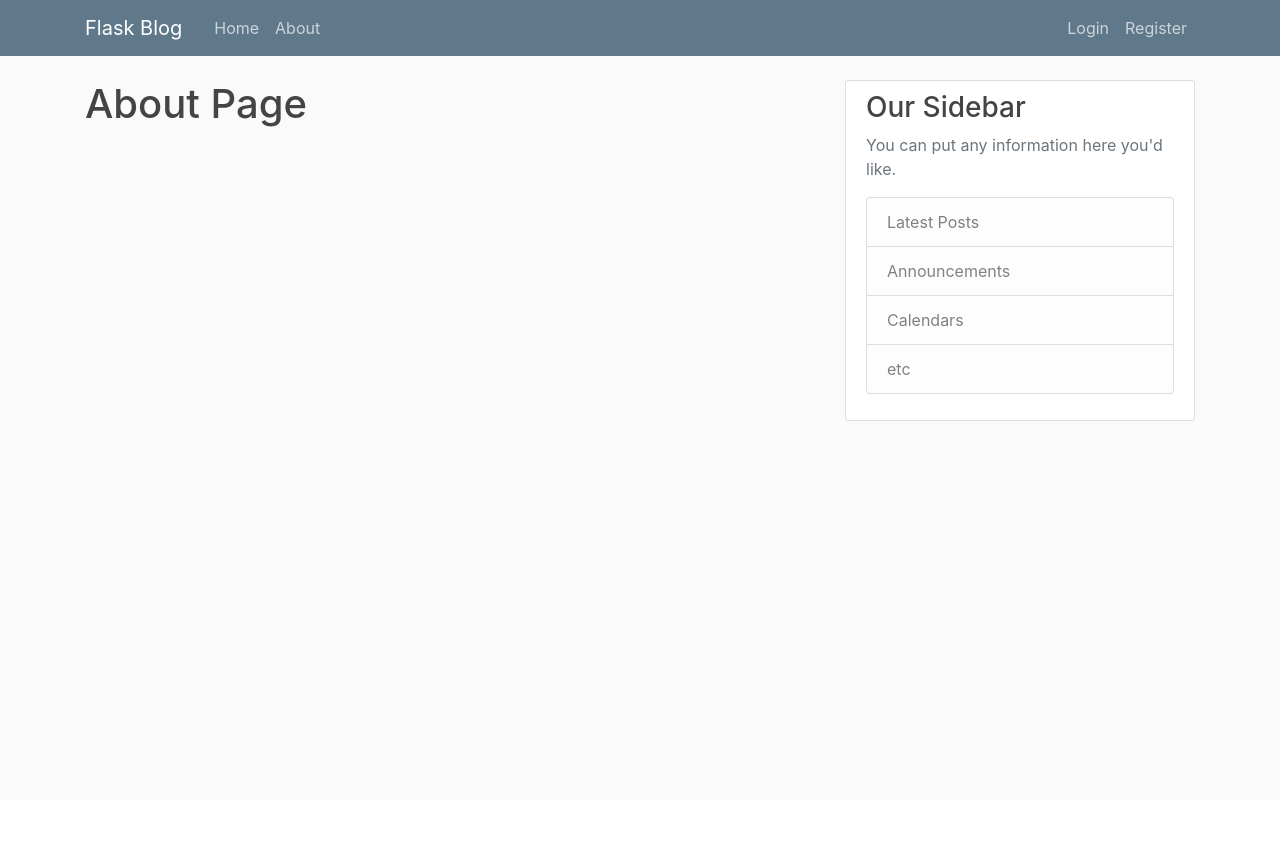
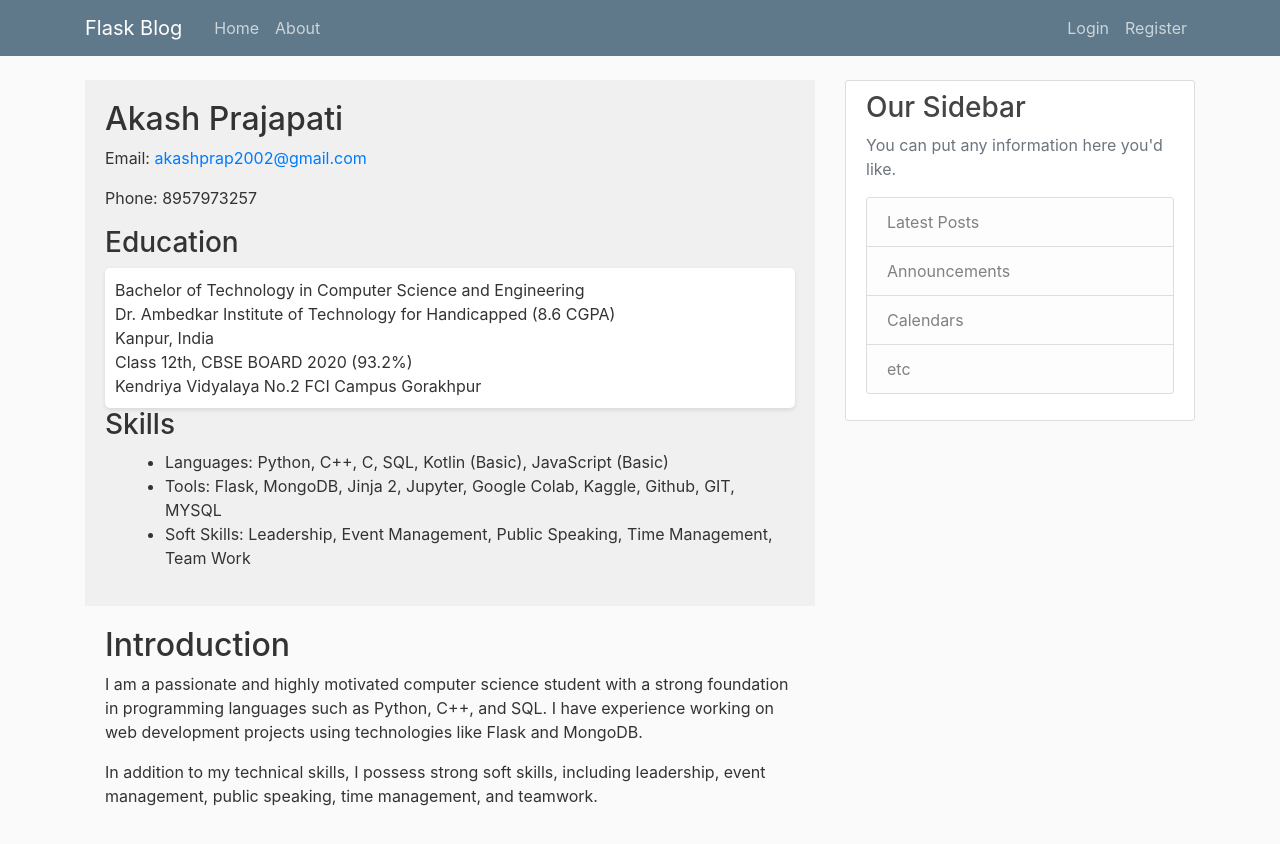
Before and after one commit to akashprap/Flask_Blog, a Flask app: page /about in a window 1280 px wide. Before the commit the page ends 421 px from the top, so only its background shows below. Run offline with Flask 3, Linux system fonts and the light colour scheme; some libraries are stand-ins or nearby versions.

Commit message:
update about

```diff
--- a/flaskblog/templates/about.html
+++ b/flaskblog/templates/about.html
@@ -1,4 +1,49 @@
 {% extends "layout.html" %}
 {% block content %}
-<h1>About Page</h1>
+<!DOCTYPE html>
+<html lang="en">
+<body>
+    <!-- Profile section -->
+    <section style="background-color: #f0f0f0; padding: 20px;">
+        <h2 style="color: #333;">Akash Prajapati</h2>
+        <p>Email: <a href="mailto:akashprap2002@gmail.com" style="color: #007BFF; text-decoration: none;">akashprap2002@gmail.com</a></p>
+        <p>Phone: <span style="color: #333;">8957973257</span></p>
+        <h3 style="color: #333;">Education</h3>
+        <div style="background-color: #fff; padding: 10px; border-radius: 5px; box-shadow: 0 2px 4px rgba(0, 0, 0, 0.1);">
+            <p style="margin: 0;">
+                Bachelor of Technology in Computer Science and Engineering
+                <br>
+                <span style="color: #333;">Dr. Ambedkar Institute of Technology for Handicapped (8.6 CGPA)</span>
+                <br>
+                <span style="color: #333;">Kanpur, India</span>
+            </p>
+            <p style="margin: 0;">
+                Class 12th, CBSE BOARD 2020 (<span style="color: #333;">93.2%</span>)
+                <br>
+                <span style="color: #333;">Kendriya Vidyalaya No.2 FCI Campus Gorakhpur</span>
+            </p>
+        </div>
+        <h3 style="color: #333;">Skills</h3>
+        <ul style="list-style-type: disc; margin-left: 20px; color: #333;">
+            <li>Languages: Python, C++, C, SQL, Kotlin (Basic), JavaScript (Basic)</li>
+            <li>Tools: Flask, MongoDB, Jinja 2, Jupyter, Google Colab, Kaggle, Github, GIT, MYSQL</li>
+            <li>Soft Skills: Leadership, Event Management, Public Speaking, Time Management, Team Work</li>
+        </ul>
+    </section>
+
+    <!-- Introduction section -->
+    <section style="padding: 20px;">
+        <h2 style="color: #333;">Introduction</h2>
+        <p style="color: #333;">
+            I am a passionate and highly motivated computer science student with a strong foundation in programming languages such as Python, C++, and SQL.
+            I have experience working on web development projects using technologies like Flask and MongoDB.
+        </p>
+        <p style="color: #333;">
+            In addition to my technical skills, I possess strong soft skills, including leadership, event management, public speaking, time management, and teamwork.
+        </p>
+    </section>
+</body>
+</html>
+
+
 {% endblock content %}
```
